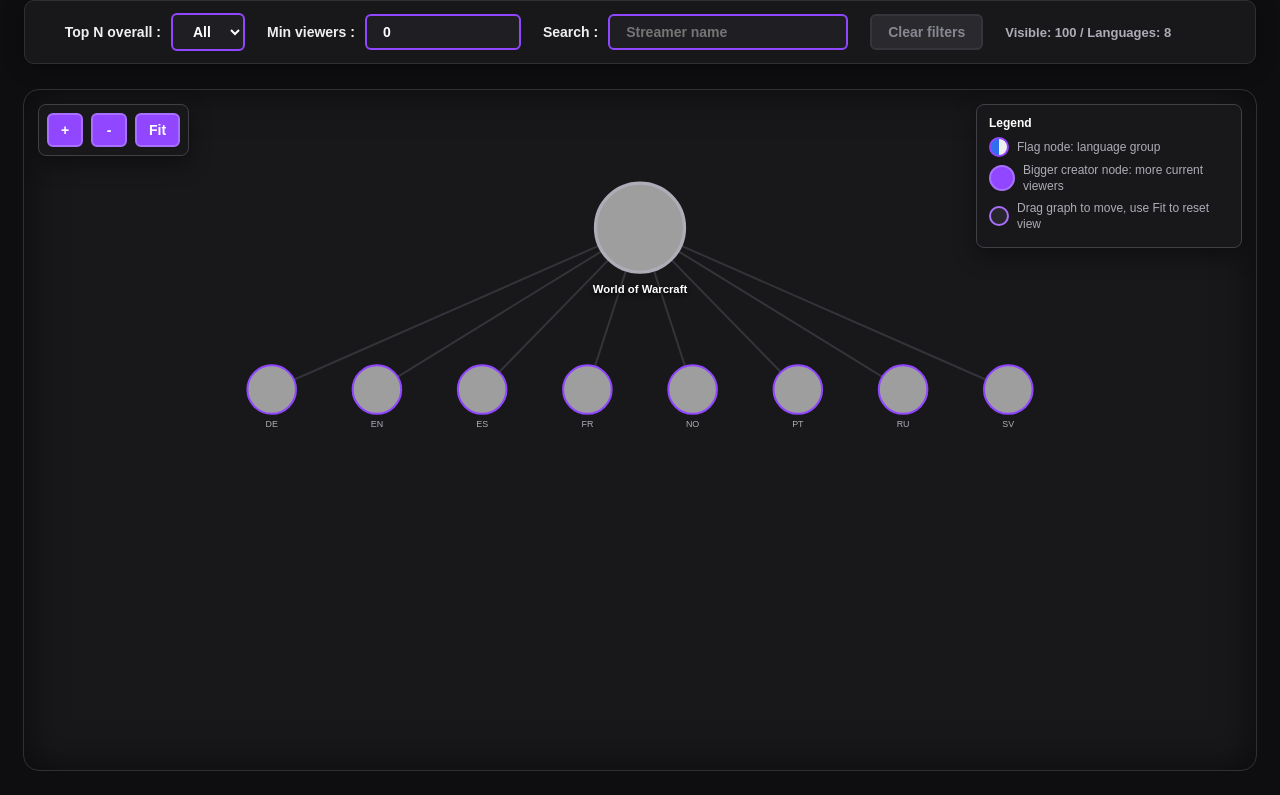
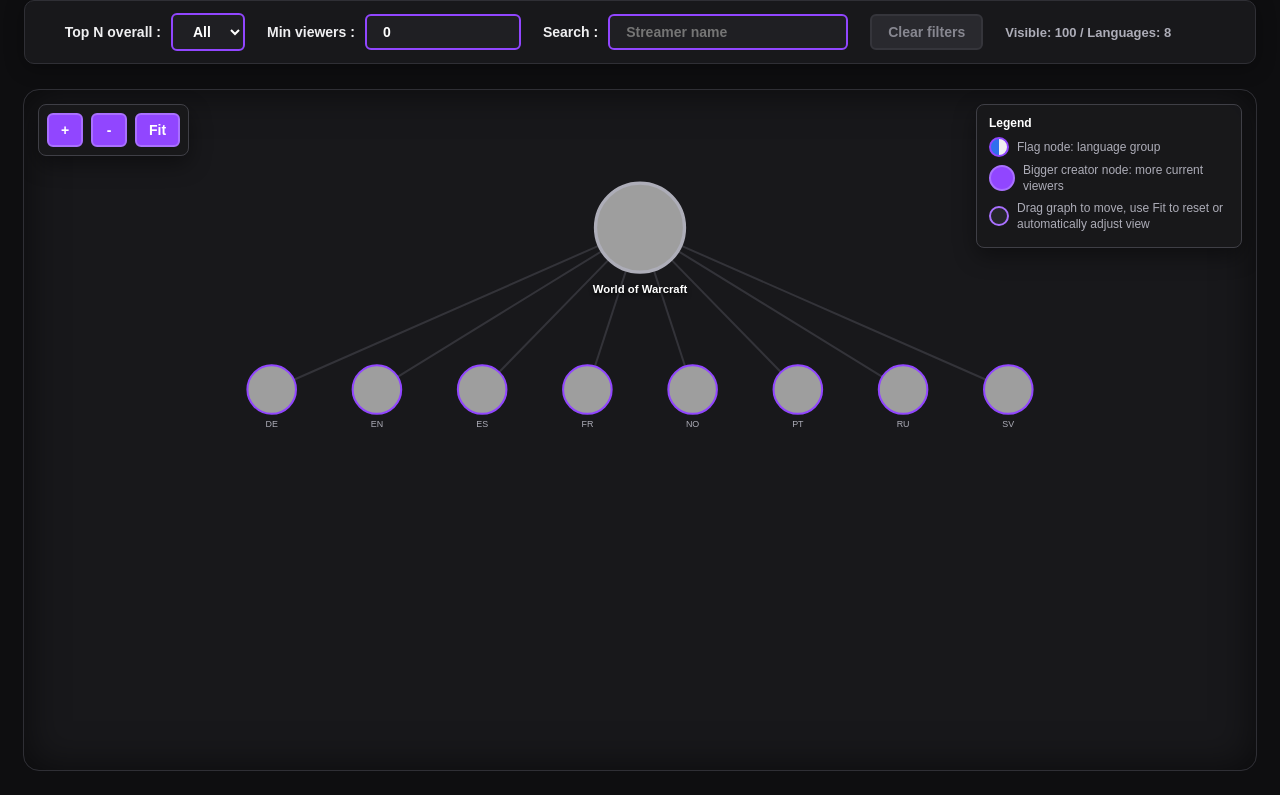
Before and after one commit to Nexanx/Twitch-dashboard, a Flask app: page / in a window 1280 px wide. Shown: the part 197-992 px from the top of the page. Run offline with Flask 3, Linux system fonts and the light colour scheme; grey boxes are pictures that could not be loaded.

Commit message:
Fit button description legend changes

```diff
--- a/templates/index.html
+++ b/templates/index.html
@@ -441,7 +441,7 @@
             <div class="legend-title">Legend</div>
             <div class="legend-row"><span class="legend-symbol flag"></span><span>Flag node: language group</span></div>
             <div class="legend-row"><span class="legend-symbol viewer"></span><span>Bigger creator node: more current viewers</span></div>
-            <div class="legend-row"><span class="legend-symbol"></span><span>Drag graph to move, use Fit to reset view</span></div>
+            <div class="legend-row"><span class="legend-symbol"></span><span>Drag graph to move, use Fit to reset or automatically adjust view</span></div>
         </div>
         <div id="loading-overlay" aria-live="polite" aria-busy="true">
             <div class="spinner"></div>
```
